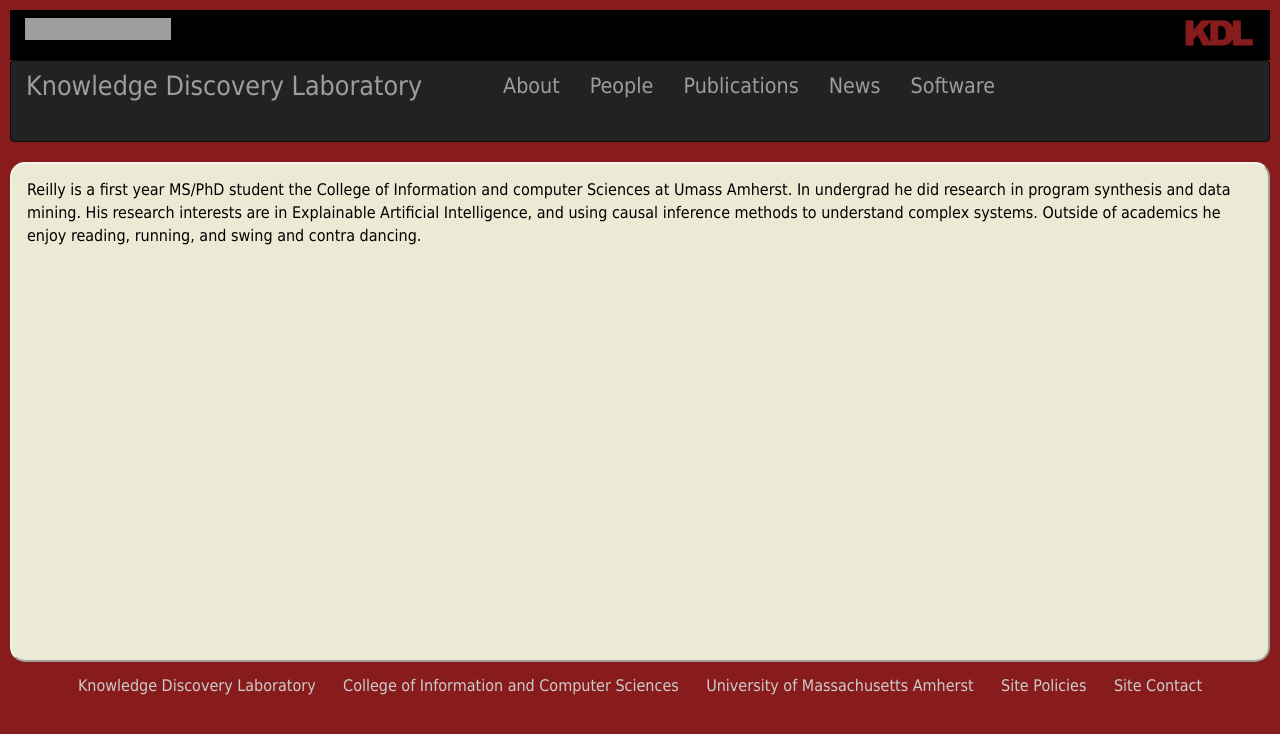
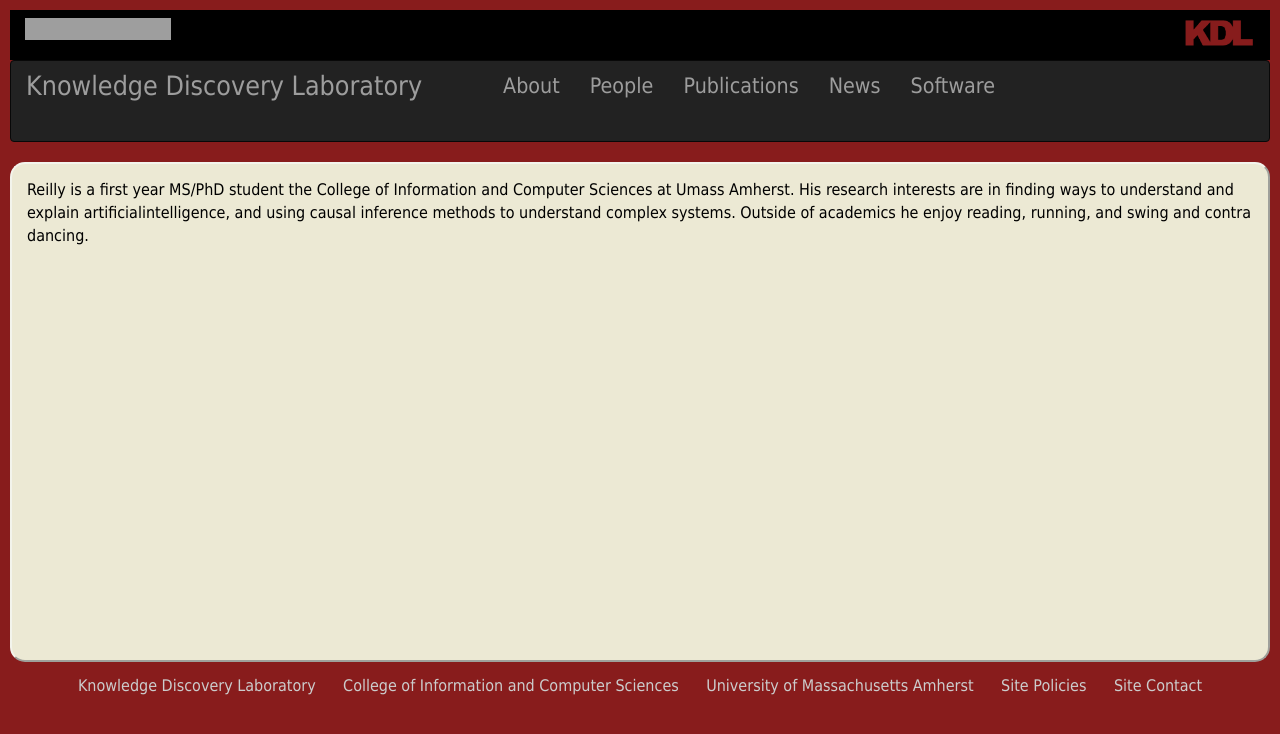
Before and after one commit to KDL-umass/kdl-umass.github.io, a Jekyll site: the page built from _people/reilly.md, in a window 1280 px wide. Shown: the top 734 px of the page. Built offline with Jekyll 4.4.1, drawn with Linux system fonts in a browser that asks for light colours; nearby versions of some CDN libraries; comment, search, counter and statistics services are not loaded; grey boxes are pictures that could not be loaded.

Commit message:
Edited wording

```diff
--- a/_people/reilly.md
+++ b/_people/reilly.md
@@ -10,8 +10,7 @@ webpage: http://www.cs.umass.edu/~rngrant
 email: rngrant@cs.umass.edu
 ---
 
-Reilly is a first year MS/PhD student the College of Information and computer Sciences at Umass Amherst.
-In undergrad he did research in program synthesis and data mining.
-His research interests are in Explainable Artificial Intelligence, and using causal
+Reilly is a first year MS/PhD student the College of Information and Computer Sciences at Umass Amherst.
+His research interests are in finding ways to understand and explain artificialintelligence, and using causal
 inference methods to understand complex systems. Outside of academics he
 enjoy reading, running, and swing and contra dancing.
```
